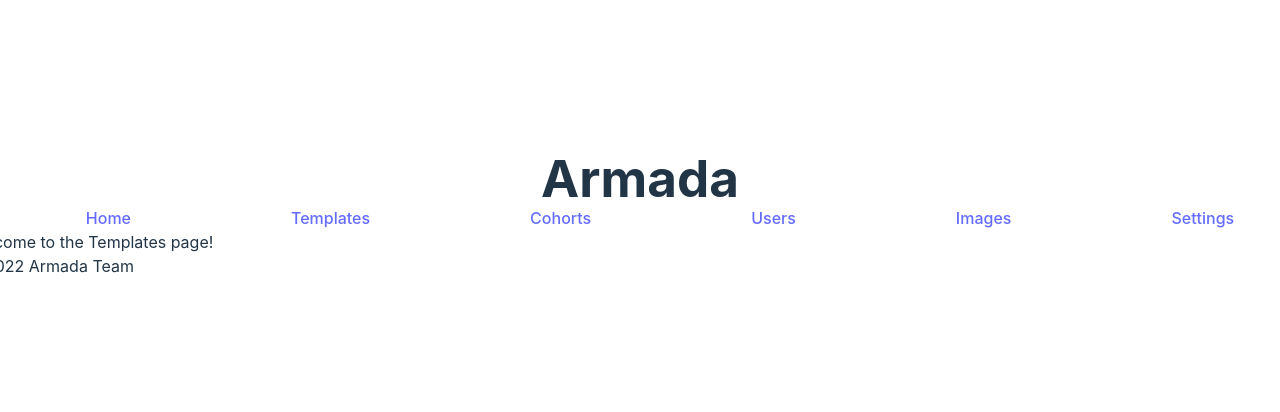
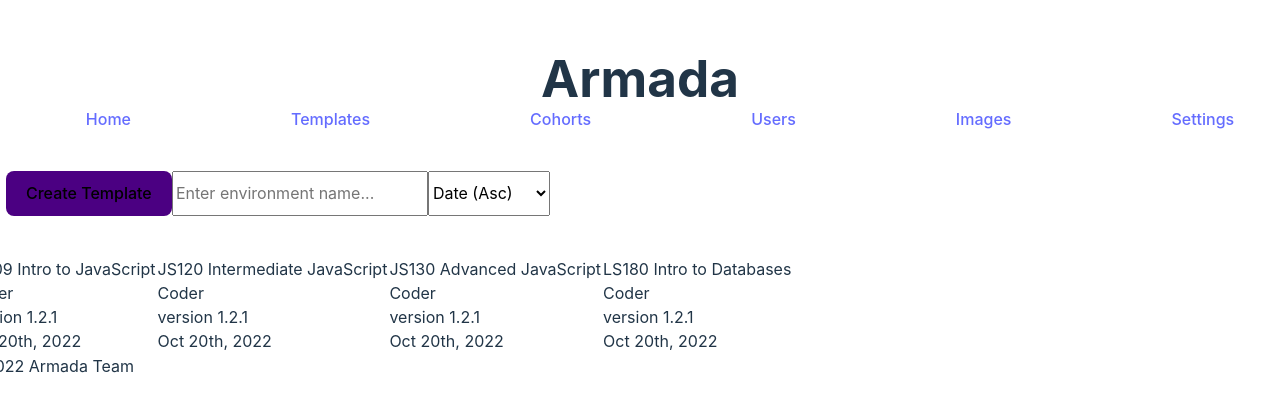
Before and after one commit to team-armada/armada-frontend, a React (Vite) app: page /templates in a window 1280 px wide. Shown: the part 186-598 px from the top of the page. Built offline with nearby package versions, Linux system fonts and the light colour scheme.

Commit message:
Implemented test templates route.

```diff
--- a/index.html
+++ b/index.html
@@ -2,7 +2,7 @@
 <html lang="en">
   <head>
     <meta charset="UTF-8" />
-    <link rel="icon" type="image/svg+xml" href="favicon-32x32.png" />
+    <link rel="icon" type="image/svg+xml" href="/favicon-32x32.png" />
     <meta name="viewport" content="width=device-width, initial-scale=1.0" />
     <title>Release the Fleet!</title>
   </head>
--- a/src/main.tsx
+++ b/src/main.tsx
@@ -11,6 +11,7 @@ import './reset.css';
 import './index.css';
 import Cohorts from './routes/Cohorts';
 import Templates from './routes/Templates';
+import NewTemplate from './routes/newTemplate';
 
 const router = createBrowserRouter([
   {
@@ -26,6 +27,11 @@ const router = createBrowserRouter([
       {
         path: '/templates',
         element: <Templates />,
+        errorElement: <Error />,
+      },
+      {
+        path: '/templates/create-template',
+        element: <NewTemplate />,
         errorElement: <Error />,
       },
       {
--- a/src/routes/Home.tsx
+++ b/src/routes/Home.tsx
@@ -3,7 +3,6 @@ const Home = () => {
     <>
       <h1>Welcome to Armada</h1>
       <p>We'll help you get your ship together.</p>
-      <button>Get Started with Armada today!</button>
     </>
   );
 };
--- /dev/null
+++ b/src/routes/NewTemplate.tsx
@@ -0,0 +1,22 @@
+import { useState } from 'react';
+import { Form } from 'react-router-dom';
+
+const NewTemplate = () => {
+  const [name, setName] = useState('');
+
+  return (
+    <Form id="new-template-form" aria-label="New Template">
+      <label htmlFor="new-template-name">Template Name </label>
+      <input
+        id="new-template-name"
+        type="text"
+        value={name}
+        onChange={e => setName(e.target.value)}
+      />
+      <input />
+      <button style={{ backgroundColor: 'indigo' }}>Create Template</button>
+    </Form>
+  );
+};
+
+export default NewTemplate;
--- a/src/routes/Templates.tsx
+++ b/src/routes/Templates.tsx
@@ -1,5 +1,112 @@
+import { useEffect, useState } from 'react';
+import { Link } from 'react-router-dom';
+
 const Templates = () => {
-  return <p>Welcome to the Templates page!</p>;
+  const [search, setSearch] = useState('');
+  const [optionsState, setOptionsState] = useState('');
+  const [templates, setTemplates] = useState([]);
+
+  interface value {
+    value: string;
+    text: string;
+  }
+
+  interface template {
+    name: string;
+    environment: string;
+    version: string;
+    dateCreated: string;
+    id: number;
+  }
+
+  const values: value[] = [
+    { value: 'date-asc', text: 'Date (Asc)' },
+    { value: 'date-desc', text: 'Date (Desc)' },
+    { value: 'name-asc', text: 'Name (Asc)' },
+    { value: 'name-desc', text: 'Name (Desc)' },
+  ];
+
+  const dummyTemplates: template[] = [
+    {
+      name: 'JS109 Intro to JavaScript',
+      environment: 'Coder',
+      version: '1.2.1',
+      dateCreated: 'Oct 20th, 2022',
+      id: 1,
+    },
+    {
+      name: 'JS120 Intermediate JavaScript',
+      environment: 'Coder',
+      version: '1.2.1',
+      dateCreated: 'Oct 20th, 2022',
+      id: 2,
+    },
+    {
+      name: 'JS130 Advanced JavaScript',
+      environment: 'Coder',
+      version: '1.2.1',
+      dateCreated: 'Oct 20th, 2022',
+      id: 3,
+    },
+    {
+      name: 'LS180 Intro to Databases',
+      environment: 'Coder',
+      version: '1.2.1',
+      dateCreated: 'Oct 20th, 2022',
+      id: 4,
+    },
+  ];
+
+  useEffect(() => {
+    setTemplates(dummyTemplates);
+  }, []);
+
+  return (
+    <>
+      <section style={{ display: 'flex', padding: '40px' }}>
+        <Link to="create-template">
+          <button
+            style={{ justifyContent: 'right', backgroundColor: 'indigo' }}
+          >
+            Create Template
+          </button>
+        </Link>
+
+        <input
+          id="environment-search"
+          placeholder="Enter environment name..."
+          style={{ display: 'block' }}
+          type="search"
+          value={search ? search : undefined}
+          onChange={e => setSearch(e.target.value)}
+        />
+        <select
+          value={optionsState}
+          onChange={e => setOptionsState(e.target.value)}
+        >
+          {values.map(entry => {
+            return (
+              <option key={entry.value + entry.text} value={entry.value}>
+                {entry.text}
+              </option>
+            );
+          })}
+        </select>
+      </section>
+      <section style={{ display: 'flex' }}>
+        {templates.map((template: template) => {
+          return (
+            <div key={template.id} style={{ border: 'solid white 1px' }}>
+              <p>{template.name}</p>
+              <p>{template.environment}</p>
+              <p>version {template.version}</p>
+              <p>{template.dateCreated}</p>
+            </div>
+          );
+        })}
+      </section>
+    </>
+  );
 };
 
 export default Templates;
```
